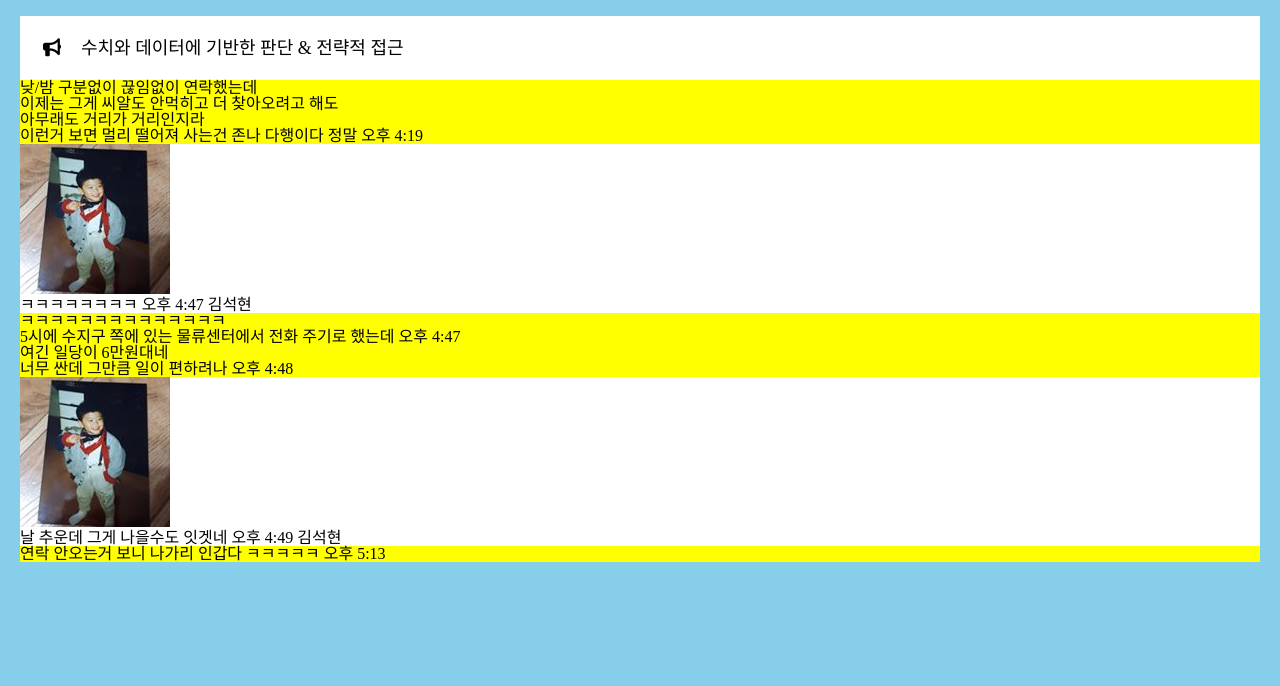
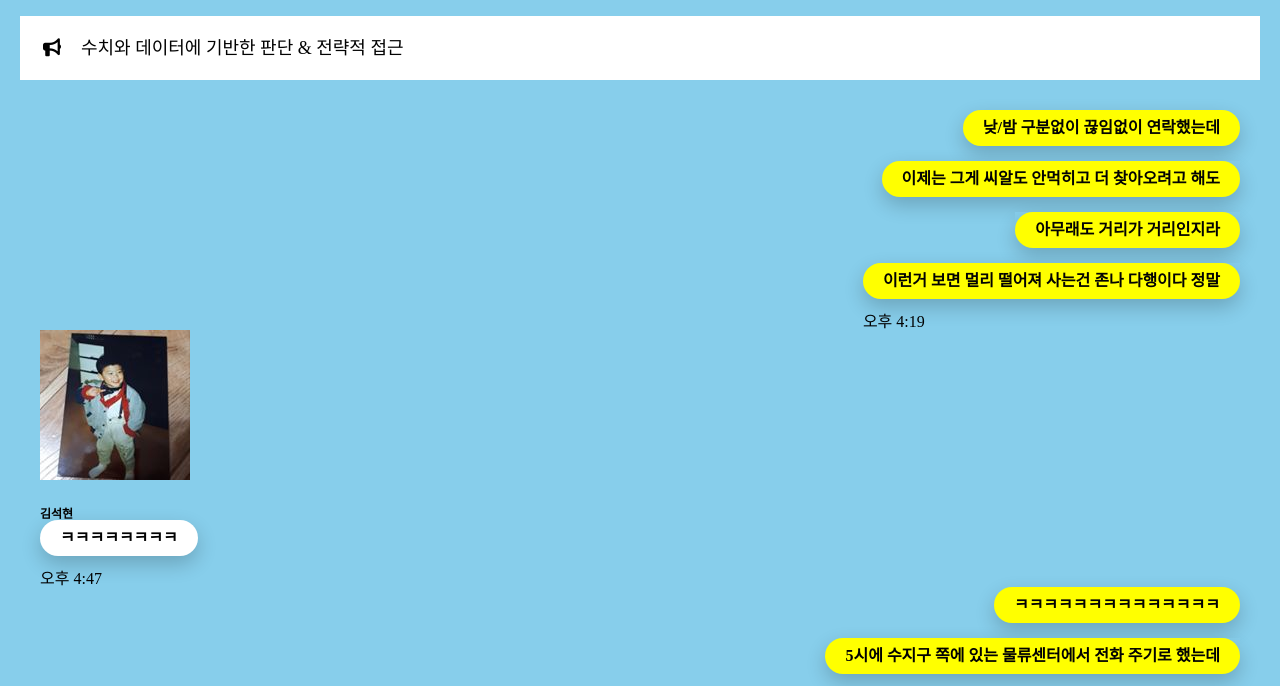
Before and after one commit to binhk1004/kakao-clone-self, a plain HTML site: page chat.html in a window 1280 px wide. Shown: the part 105-791 px from the top of the page. Drawn offline with Linux system fonts and the light colour scheme.

Commit message:
카카오 클론 셀프
chat.html 제작 중 (2020. 01. 30)

```diff
--- a/chat.html
+++ b/chat.html
@@ -38,7 +38,7 @@
         </div>
       </div>
     </header>
-    <main class="chat__message">
+    <main class="chat__screen">
       <div class="notice__box">
         <i class="fas fa-bullhorn"></i>
         <p class="notice-text">
@@ -48,66 +48,66 @@
       <ul class="chat__message">
         <li class="sent-message">
           <div class="message-contents">
-            <span class="message-buble">낮/밤 구분없이 끊임없이 연락했는데</span>
+            <span class="message-buble-sent">낮/밤 구분없이 끊임없이 연락했는데</span>
             <span class="timestamp"></span>
         </li>
         <li class="sent-message">
           <div class="message-contents">
-            <span class="message-buble">이제는 그게 씨알도 안먹히고 더 찾아오려고 해도</span>
+            <span class="message-buble-sent">이제는 그게 씨알도 안먹히고 더 찾아오려고 해도</span>
             <span class="timestamp"></span>
         </li>
         <li class="sent-message">
           <div class="message-contents">
-            <span class="message-buble">아무래도 거리가 거리인지라</span>
+            <span class="message-buble-sent">아무래도 거리가 거리인지라</span>
             <span class="timestamp"></span>
         </li>
         <li class="sent-message">
           <div class="message-contents">
-            <span class="message-buble">이런거 보면 멀리 떨어져 사는건 존나 다행이다 정말</span>
+            <span class="message-buble-sent">이런거 보면 멀리 떨어져 사는건 존나 다행이다 정말</span>
             <span class="timestamp">오후 4:19</span>
         </li>
         <li class="incoming-message">
           <img src = "images/clone-image1.jpg" class="chat-avatar" />
           <div class="message-contents">
-            <span class="message-buble">ㅋㅋㅋㅋㅋㅋㅋㅋ</span>
+            <span class="message-author">김석현</span>
+            <span class="message-buble-incoming">ㅋㅋㅋㅋㅋㅋㅋㅋ</span>
             <span class="timestamp">오후 4:47</span>
-            <span class="message-author">김석현</span>
           </div>
         </li>
         <li class="sent-message">
           <div class="message-contents">
-            <span class="message-buble">ㅋㅋㅋㅋㅋㅋㅋㅋㅋㅋㅋㅋㅋㅋ</span>
+            <span class="message-buble-sent">ㅋㅋㅋㅋㅋㅋㅋㅋㅋㅋㅋㅋㅋㅋ</span>
             <span class="timestamp"></span>
         </li>
         <li class="sent-message">
           <div class="message-contents">
-            <span class="message-buble">5시에 수지구 쪽에 있는 물류센터에서 전화 주기로 했는데</span>
+            <span class="message-buble-sent">5시에 수지구 쪽에 있는 물류센터에서 전화 주기로 했는데</span>
             <span class="timestamp">오후 4:47</span>
         </li>
         <li class="sent-message">
           <div class="message-contents">
-            <span class="message-buble">여긴 일당이 6만원대네</span>
+            <span class="message-buble-sent">여긴 일당이 6만원대네</span>
             <span class="timestamp"></span>
         </li>
         <li class="sent-message">
           <div class="message-contents">
-            <span class="message-buble">너무 싼데 그만큼 일이 편하려나</span>
+            <span class="message-buble-sent">너무 싼데 그만큼 일이 편하려나</span>
             <span class="timestamp">오후 4:48</span>
         </li>
         <li class="incoming-message">
           <img src = "images/clone-image1.jpg" class="chat-avatar" />
           <div class="message-contents">
-            <span class="message-buble">날 추운데 그게 나을수도 잇겟네</span>
+            <span class="message-author">김석현</span>
+            <span class="message-buble-incoming">날 추운데 그게 나을수도 잇겟네</span>
             <span class="timestamp">오후 4:49</span>
-            <span class="message-author">김석현</span>
           </div>
         </li>
         <li class="sent-message">
           <div class="message-contents">
-            <span class="message-buble">연락 안오는거 보니 나가리 인갑다 ㅋㅋㅋㅋㅋ</span>
+            <span class="message-buble-sent">연락 안오는거 보니 나가리 인갑다 ㅋㅋㅋㅋㅋ</span>
             <span class="timestamp">오후 5:13</span>
         </li>
       </ul>
     </main>
-  </body=class="chat-body>
+  </body>
 </html>
--- a/css/chat.css
+++ b/css/chat.css
@@ -20,23 +20,63 @@
 }
 
 .sent-message {
-  background-color: yellow;
+  background-color: skyblue;
 }
 
 .incoming-message {
-  background-color: white;
+  background-color: skyblue;
 }
 
 .incoming-message {
   border-bottom-left-radius: 0px;
 }
 
-.message__bubble {
+.chat__message {
+  display: flex;
+  flex-direction: column;
+  align-items: center;
+  justify-content: center;
+  padding: 0px 20px;
+  padding-top: 30px;
+}
+
+.incoming-message {
+  align-self: flex-start;
+}
+
+.sent-message {
+  align-self: flex-end;
+}
+
+.message-buble-sent {
+  display: block;
+  background-color: yellow;
+  box-shadow: 0px 8px 20px rgba(0, 0, 0, 0.2);
+  padding: 10px 20px;
+  margin-bottom: 15px;
+  border-radius: 20px;
+  /* color: white; */
+  font-weight: 600;
+}
+
+.message-buble-incoming {
   display: block;
   background-color: white;
   box-shadow: 0px 8px 20px rgba(0, 0, 0, 0.2);
   padding: 10px 20px;
+  margin-bottom: 15px;
   border-radius: 20px;
-  color: white;
+  /* color: white; */
   font-weight: 600;
 }
+
+.message-author {
+  margin-top: 25px;
+  display: block;
+  font-weight: 600;
+  font-size: 12px;
+}
+
+.timestamp {
+  display: flex;
+}
```
